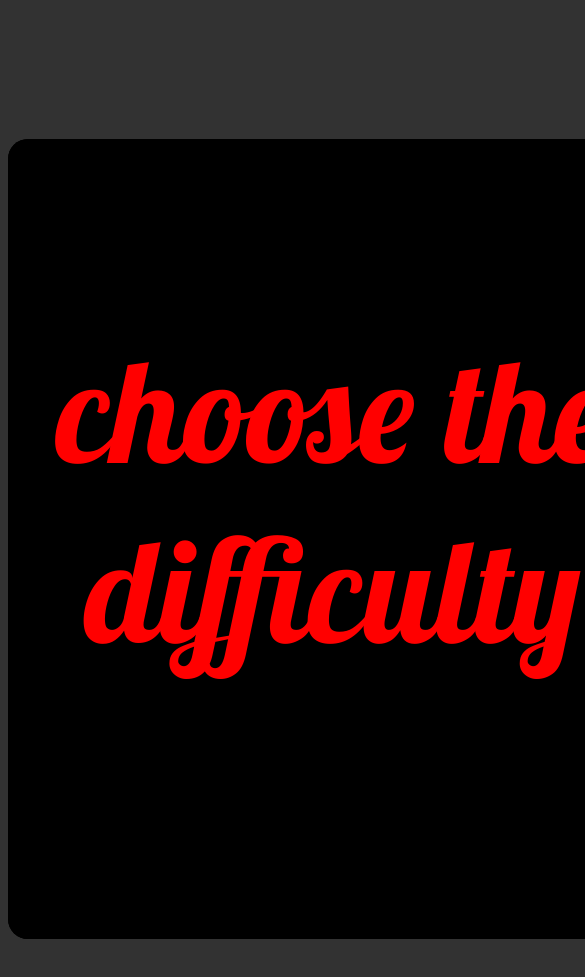
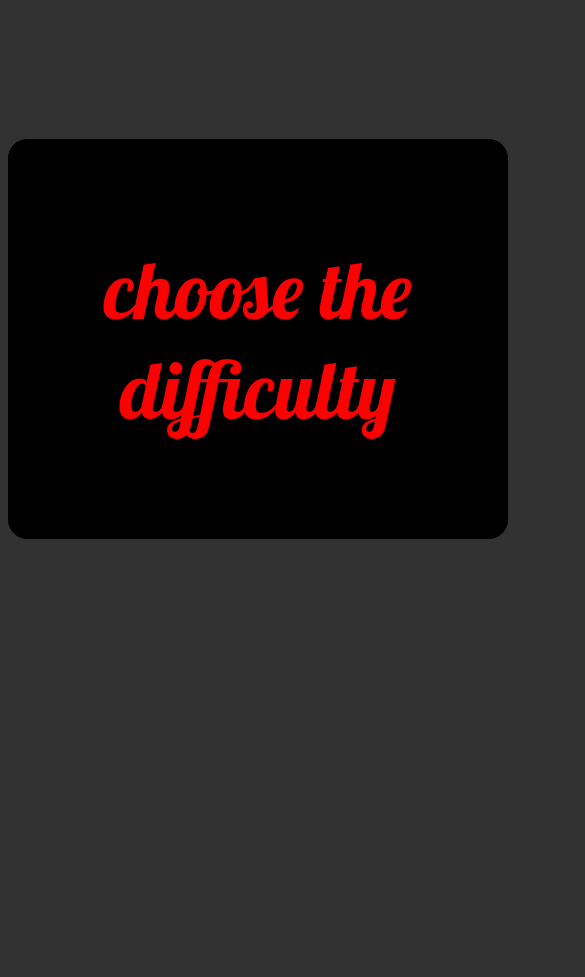
Before and after one commit to subramaniyam73/deltaTask01, a plain HTML site: page index.html in a window 390 px wide. Shown: the part 2320-3297 px from the top of the page, 585 px wide, since content can reach past the window. After the commit the page ends 2917 px from the top, so only its background shows below. Drawn offline with Linux system fonts and the light colour scheme; a web font is replaced by a local one.

Commit message:
Add files via upload

```diff
--- a/styles.css
+++ b/styles.css
@@ -206,16 +206,11 @@ body{
   }
   .details{
   }
-  .posDiv{
-    width:650px;
-    height:800px;
-    font-size:400%;
-  }
+
 
   .num{
     font-size:5rem;
-    width:130px;
-    height: 200px;
+
 
   }
     #ng{
@@ -236,32 +231,6 @@ body{
     font-size:3rem;
     color:#3282b8;
   }
-  .lookControl{
-    font-size:9rem;
-    width:650px;
-    height:800px;
-    margin-bottom:200px;
-  }
-  .container{
-    height:800px;
-    width:650px;
-    margin-bottom:200px;
-  }
-  .leftHiding{
-    width:135px;
-    height:800px;
-    position:absolute;
-    left:-135px;
-    background-color:#000000;
-
-  }
-  .rightHiding{
-    width:135px;
-    height:800px;
-    position:absolute;
-    right:-135px;
-    background-color:#000000;
-  }
 
 
 }
```
